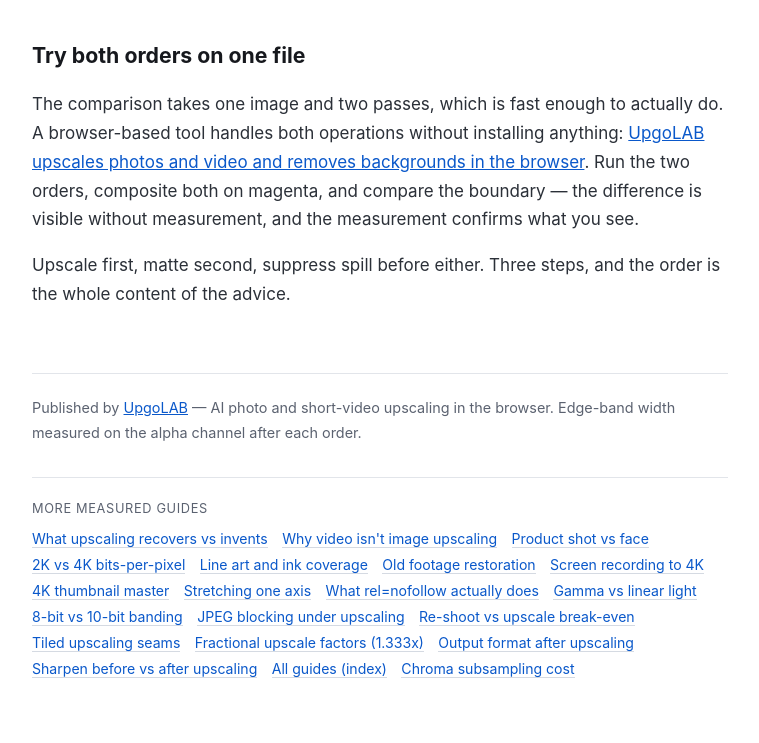
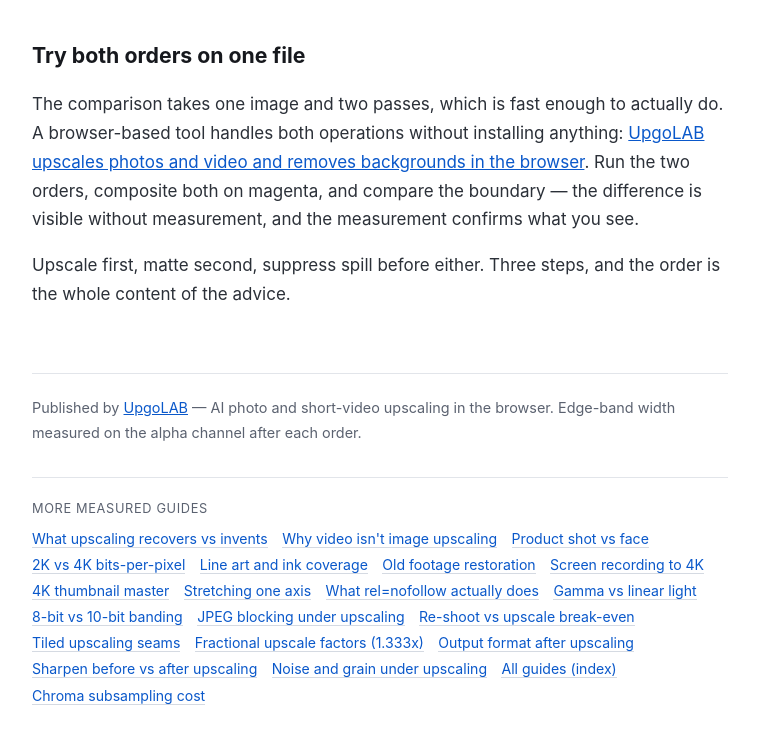
Before and after one commit to celticgemini001/upgolab-remove-background-and-upscale, a plain HTML site: page index.html in a window 1280 px wide. Shown: the part 10035-10778 px from the top of the page, without its empty margins (260-1019 px from the left). Drawn offline with Linux system fonts and the light colour scheme.

Commit message:
Add noise and grain page to sister nav; fix root guide list (all children, no duplicate); regenerate sitemaps from filesystem

```diff
--- a/index.html
+++ b/index.html
@@ -450,6 +450,7 @@ in the browser. Edge-band width measured on the alpha channel after each order.
   <li><a href="https://celticgemini001.github.io/upgolab-fractional-upscale-factors/">Fractional upscale factors (1.333x)</a></li>
   <li><a href="https://celticgemini001.github.io/upgolab-output-format-after-upscale/">Output format after upscaling</a></li>
   <li><a href="https://celticgemini001.github.io/upgolab-sharpen-before-or-after-upscale/">Sharpen before vs after upscaling</a></li>
+  <li><a href="https://celticgemini001.github.io/upgolab-noise-and-grain-upscaling/">Noise and grain under upscaling</a></li>
   <li><a href="https://celticgemini001.github.io/upgolab-tools/">All guides (index)</a></li>
   <li><a href="https://celticgemini001.github.io/upgolab-chroma-subsampling/">Chroma subsampling cost</a></li>
 </ul>
```
